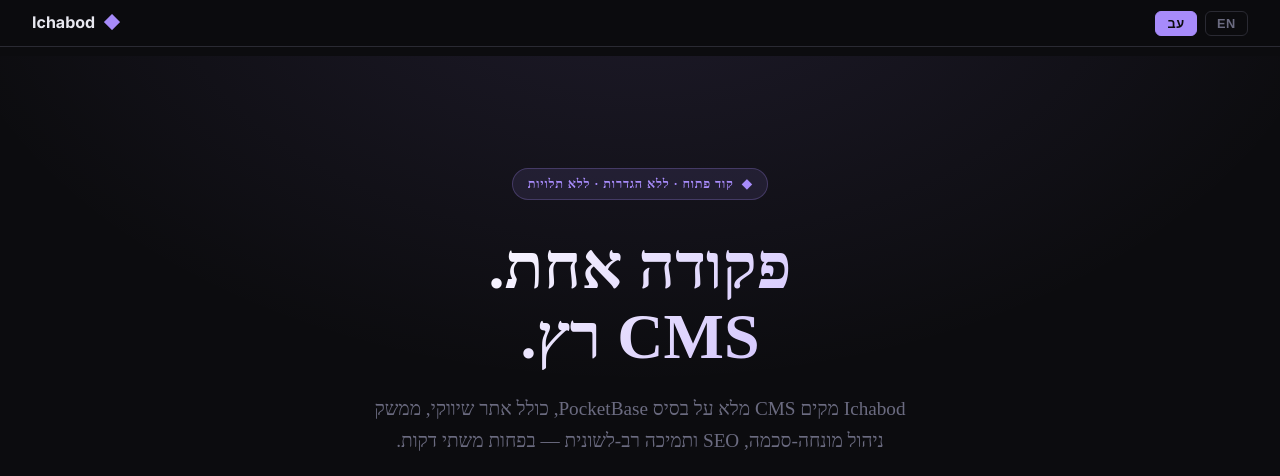
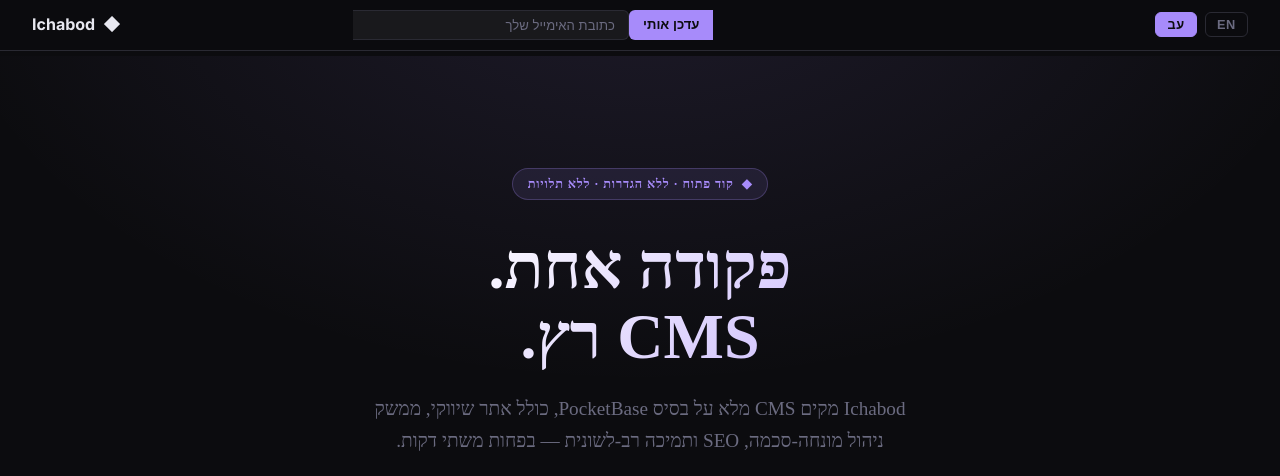
Before and after one commit to isaaacme/ichabod, a website: page docs/index.html in a window 1280 px wide. Both pictures are taken after a click on the button "עב". Shown: the top 476 px of the page. Drawn offline with Linux system fonts and the light colour scheme; a web font is replaced by a local one.

Commit message:
feat: inline email signup form in navbar

```diff
--- a/docs/index.html
+++ b/docs/index.html
@@ -42,9 +42,36 @@
       display: flex; align-items: center; justify-content: space-between;
       padding: .65rem 2rem; gap: 1rem;
     }
-    .lang-brand { font-weight: 700; font-size: 1rem; color: var(--text); display: flex; align-items: center; gap: .5rem; }
-    .lang-brand span { color: var(--primary); }
-    .lang-btns { display: flex; gap: .5rem; }
+    .lang-brand { font-weight: 700; font-size: 1rem; color: var(--text); display: flex; align-items: center; gap: .5rem; white-space: nowrap; }
+    .lang-btns { display: flex; gap: .5rem; flex-shrink: 0; }
+
+    .nav-form { display: flex; gap: 0; flex: 1; max-width: 360px; margin: 0 1.5rem; }
+    .nav-input {
+      flex: 1; min-width: 0; background: rgba(255,255,255,.06);
+      border: 1px solid var(--border); border-right: none; color: var(--text);
+      border-radius: 6px 0 0 6px; padding: .35rem .85rem; font-size: .82rem;
+      font-family: var(--font); transition: border-color .15s;
+    }
+    .nav-input:focus { outline: none; border-color: var(--primary); }
+    .nav-input::placeholder { color: var(--muted); }
+    .nav-submit {
+      background: var(--primary); color: #0c0c0f; border: none;
+      border-radius: 0 6px 6px 0; padding: .35rem .85rem;
+      font-size: .82rem; font-weight: 600; cursor: pointer; white-space: nowrap;
+      transition: opacity .15s;
+    }
+    .nav-submit:hover { opacity: .85; }
+    .nav-submit:disabled { opacity: .5; cursor: default; }
+    .nav-msg { font-size: .78rem; white-space: nowrap; flex-shrink: 0; }
+    [lang="he"] .nav-form { flex-direction: row-reverse; margin: 0 1.5rem; }
+    [lang="he"] .nav-input { border-radius: 0 6px 6px 0; border-right: 1px solid var(--border); border-left: none; }
+    [lang="he"] .nav-submit { border-radius: 6px 0 0 6px; }
+
+    @media (max-width: 640px) {
+      .nav-form { display: none; }
+      .nav-msg  { display: none; }
+    }
+
     .lang-btn {
       background: none; border: 1px solid var(--border); color: var(--muted);
       border-radius: 6px; padding: .25rem .7rem; font-size: .8rem; font-weight: 600;
@@ -273,6 +300,14 @@
 <!-- ── Language Bar ── -->
 <header class="lang-bar">
   <div class="lang-brand"><span>◆</span> Ichabod</div>
+  <form id="nav-form" class="nav-form">
+    <input type="email" id="nav-email" class="nav-input" placeholder="your@email.com" required autocomplete="email" />
+    <button type="submit" id="nav-btn" class="nav-submit">
+      <span class="i18n-en">Notify me</span>
+      <span class="i18n-he">עדכן אותי</span>
+    </button>
+  </form>
+  <div id="nav-msg" class="nav-msg"></div>
   <div class="lang-btns">
     <button class="lang-btn active" id="btn-en" onclick="setLang('en')">EN</button>
     <button class="lang-btn"        id="btn-he" onclick="setLang('he')">עב</button>
@@ -591,7 +626,7 @@
   function updatePlaceholder() {
     const lang = document.documentElement.lang;
     const ph = lang === 'he' ? 'כתובת האימייל שלך' : 'your@email.com';
-    ['nl-email','hero-email'].forEach(id => { const el = document.getElementById(id); if (el) el.placeholder = ph; });
+    ['nl-email','hero-email','nav-email'].forEach(id => { const el = document.getElementById(id); if (el) el.placeholder = ph; });
   }
 
   async function submitEmail(email, onSuccess, onError) {
@@ -641,6 +676,7 @@
 
   formHandler('newsletter-form', 'nl-email',   'nl-btn',   'nl-error',  'nl-success');
   formHandler('hero-form',       'hero-email',  'hero-btn', 'hero-msg',   null);
+  formHandler('nav-form',        'nav-email',   'nav-btn',  'nav-msg',    null);
 </script>
 
 <script>
```
